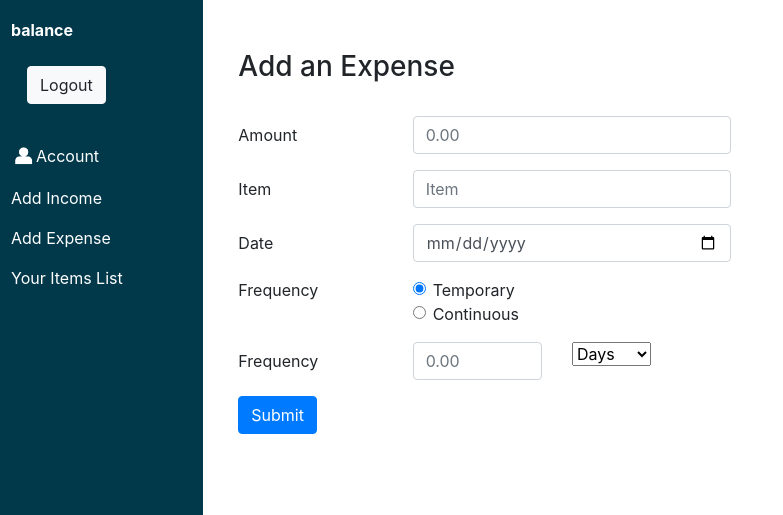
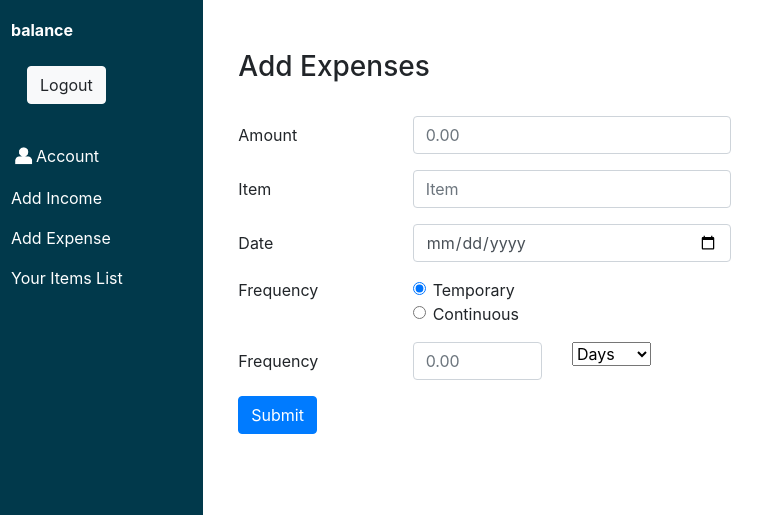
Before and after one commit to britnicanale/FinanceApp, a Flask app: page /addexpense in a window 1280 px wide. Shown: the top 515 px of the page, without its empty margins (0-783 px from the left). Run offline with Flask 2, Linux system fonts and the light colour scheme; the visitor is signed in with stand-in values (Sample User, id 1); some libraries are stand-ins or nearby versions.

Commit message:
Fixed requirements.txt

```diff
--- a/app/templates/addexpense.html
+++ b/app/templates/addexpense.html
@@ -2,7 +2,7 @@
 
 
 <form method="POST" action="/addexpense/execute">
-  <h3> Add an Expense</h3><br>
+  <h3>Add Expenses</h3><br>
   <div class="form-group row">
     <label for="amount" class="col-sm-4 col-form-label">Amount</label>
     <div class="col-sm-8">
--- a/app/templates/addincome.html
+++ b/app/templates/addincome.html
@@ -2,7 +2,7 @@
 
 
 <form method="POST" action="/addincome/execute">
-  <h3> Add an Income Source</h3><br>
+  <h3>Add Income</h3><br>
   <div class="form-group row">
     <label for="amount" class="col-sm-4 col-form-label">Amount</label>
     <div class="col-sm-8">
--- a/requirements.txt
+++ b/requirements.txt
@@ -1,2 +1,3 @@
-Flask==1.0.2
+Flask==1.1.1
 gunicorn==19.9.0
+pymongo == 3.8.0
```
